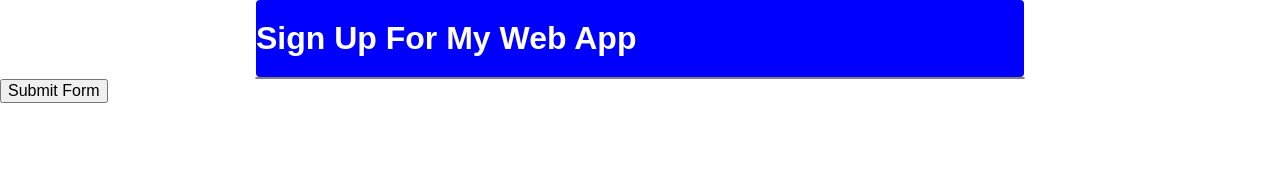
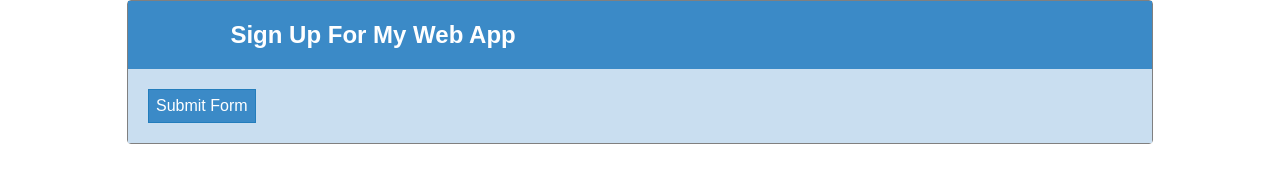
Before and after one commit to havisk/WebForm, a website: page app/index.html in a window 1280 px wide. Drawn offline with Linux system fonts and the light colour scheme; no server answers.

Commit message:
coming together

```diff
--- a/app/index.html
+++ b/app/index.html
@@ -8,17 +8,26 @@
 </head>
 
 <body>
+<div id="formWrapper">
 
-  <h1 id="title">Sign Up For My Web App</h2>
+  <div id="titleWrapper">
+    <h2 id="title">Sign Up For My Web App</h2>
+  </div>
+
   <div id="registrationForm">
 
+  <form class="genericForm">
+   </form>
+  </div>
 
-  <form class="genericForm"></form>
-
-  </div>
-<footer id="footer">
+    <footer id="footer">
   <button id="submit" type="submit" value="submit">Submit Form</button>
 </footer>
+</div> <!-- end of form wrapper -->
+
+
+
+
 
 <script type="text/template" id="generic-form">
 	<div class="text-input form-elem">
@@ -27,6 +36,8 @@
 	</div>
 </script>
 
+
+
   <script src="js/vendor.js"></script>
   <script src="js/main.js"></script>
 </body>
--- a/src/main.scss
+++ b/src/main.scss
@@ -1,34 +1,53 @@
+
+#formWrapper {
+  margin-top: 40px;
+  width: 80%;
+  margin: 0 auto;
+  border: 1px solid grey;
+  border-radius: 4px;
+
+ #titleWrapper {
+      width: 100%;
+      background-color: #3B8AC7;
+
+
    #title {
-    width: 60%;
-    background-color: blue;
+      width: 80%;
+      background-color: #3B8AC7;
       color: white;
       padding: 20px 0;
       overflow: hidden;
       margin: 0 auto;
-    border-radius: 4px;
+    }
   }
   #registrationForm {
-  width: 60%;
+    width: 100%;
     margin: 0 auto;
     background-color: white;
-  border: 1px solid grey;
-  border-radius: 4px;
-
 
     .text-input {
       width: 80%;
       margin: 0 auto;
-    margin-bottom: 20px;
-    border: 1px solid grey;
+      margin-top: 30px;
+      margin-bottom: 40px;
       font-weight: 100;
+
+    }
+
   }
   #footer {
     background-color: #C9DEF0;
+    width: 100%;
+    margin: 0 auto;
+
     #submit {
-      background-color: blue;
+      background-color: #3B8AC7;
+      border: 1px solid #237DBC;
       margin: 20px 0 20px 20px;
       color: white;
       padding: 7px;
     }
-  }
-}
+   } //end of footer
+
+
+} //end of formWrapper
```
Also changed, not shown: app/css/main.css. Lines whose indentation alone changed are shown as unchanged.
